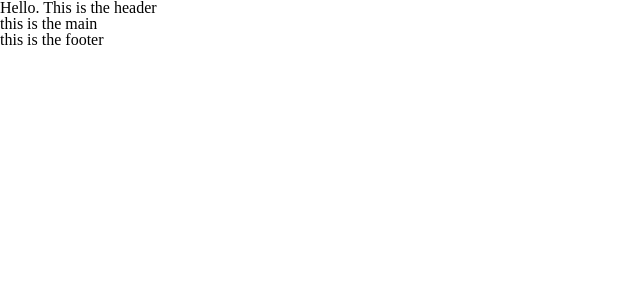
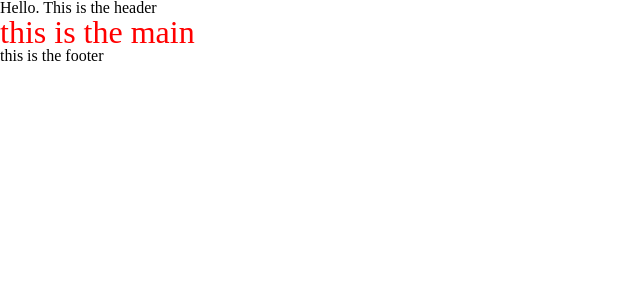
Before and after one commit to DinDenz/school-land, a React (Create React App) app: page / in a window 1280 px wide. Shown: the top 300 px of the page, without its empty margins (0-640 px from the left). Built offline with nearby package versions, Linux system fonts and the light colour scheme.

Commit message:
add basic components

```diff
--- a/src/App.jsx
+++ b/src/App.jsx
@@ -1,4 +1,5 @@
 import React from "react";
+import Main from './../src/components/Main/Main';
 
 function App() {
   return (
@@ -6,9 +7,7 @@ function App() {
       <header className="header">
         Hello. This is the header
       </header>
-      <main className='main'>
-        this is the main
-      </main>
+      <Main />
       <footer className='footer'>
         this is the footer
       </footer>
--- /dev/null
+++ b/src/components/Main/Main.jsx
@@ -0,0 +1,10 @@
+import React from 'react';
+import './main.css';
+
+export default function Main() {
+    return (
+        <main className='main'>
+            this is the main
+        </main>
+    )
+}
--- /dev/null
+++ b/src/components/Main/main.css
@@ -0,0 +1,4 @@
+.main {
+    font-size: 2rem;
+    color:red;
+}
```
